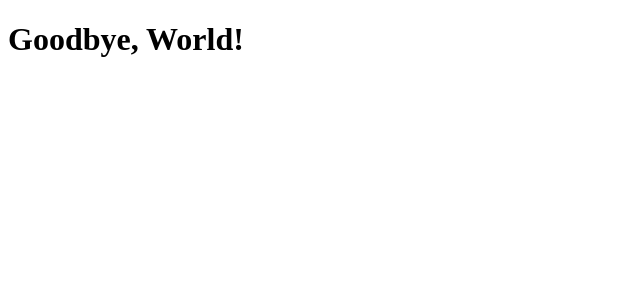
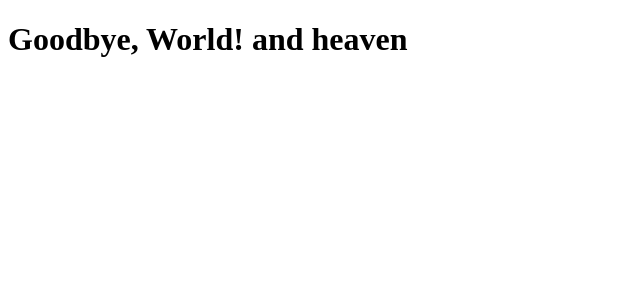
Before and after one commit to JeffreyvnZanten/ADSD-OV-app, a React app: page / in a window 1280 px wide. Shown: the top 300 px of the page, without its empty margins (0-640 px from the left). Built offline with nearby package versions, Linux system fonts and the light colour scheme.

Commit message:
dit is een test

```diff
--- a/src/App.tsx
+++ b/src/App.tsx
@@ -1,7 +1,7 @@
 import React from 'react';
 
 function App() {
-  return <h1>Goodbye, World!</h1>;
+  return <h1>Goodbye, World! and heaven</h1>;
 }
 
 /* Andere syntax
```
